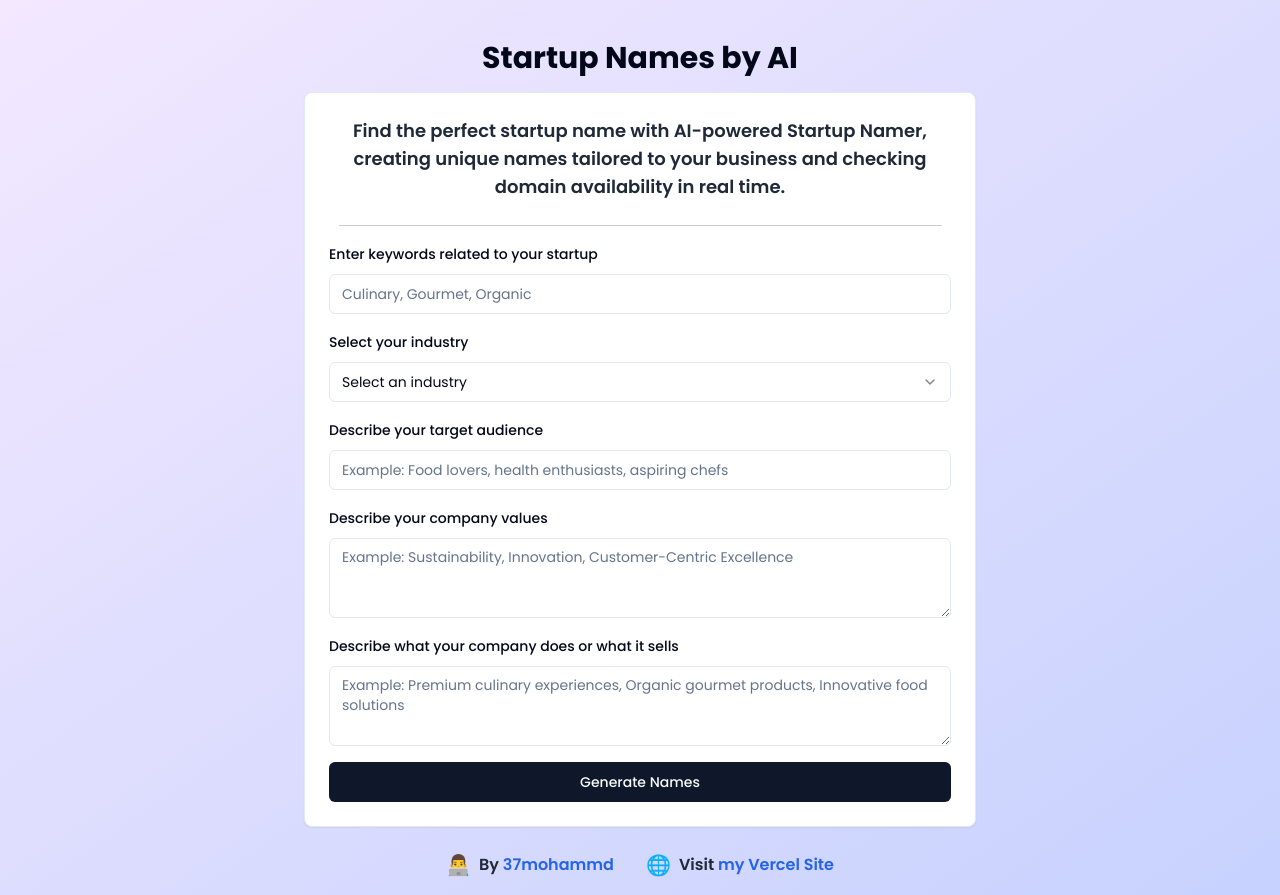
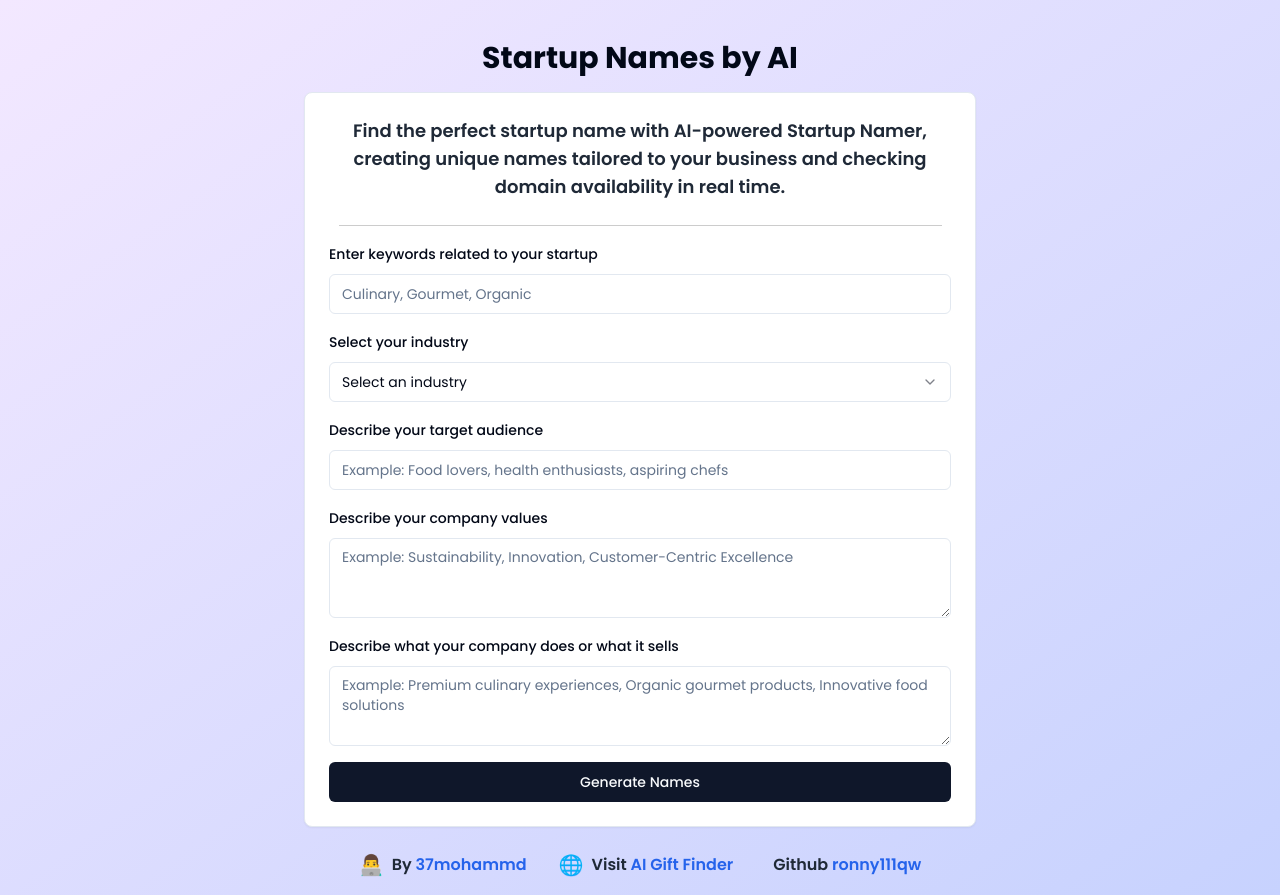
Before and after one commit to ronny111qw/NameMyStartup, a Next.js app: page / in a window 1280 px wide. Built offline with nearby package versions, Linux system fonts and the light colour scheme.

Commit message:
Fixed Bugs

```diff
--- a/src/app/page.tsx
+++ b/src/app/page.tsx
@@ -246,7 +246,13 @@ export default function StartupNamer() {
         <p className="flex items-center">
           <span className="text-xl">🌐</span>
           <span className="ml-2 font-semibold">
-            Visit <a href="https://present-ai-three.vercel.app/" target="_blank" rel="noopener noreferrer" className="text-blue-600 hover:underline">my Vercel Site</a>
+            Visit <a href="https://present-ai-flax.vercel.app/" target="_blank" rel="noopener noreferrer" className="text-blue-600 hover:underline">AI Gift Finder</a>
+          </span>
+        </p>
+        <p className="flex items-center">
+
+          <span className="ml-2 font-semibold">
+            Github <a href="https://github.com/ronny111qw" target="_blank" rel="noopener noreferrer" className="text-blue-600 hover:underline">ronny111qw</a>
           </span>
         </p>
       </div>
```
